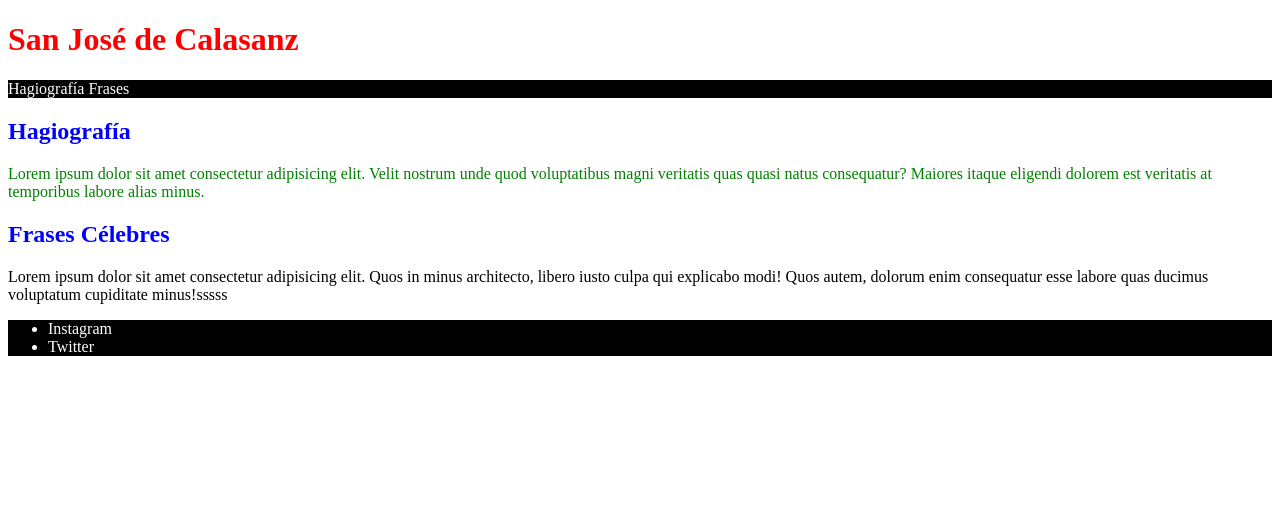
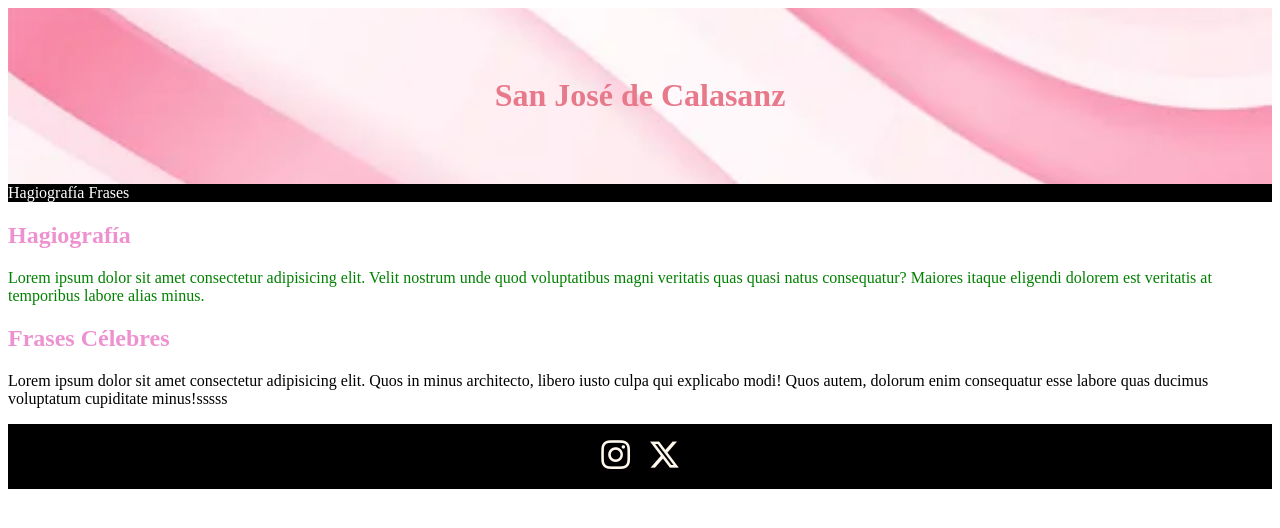
Before and after one commit to pazgonzalezherra/informatica, a plain HTML site: page calasanz.html in a window 1280 px wide. Drawn offline with nearby package versions, Linux system fonts and the light colour scheme.

Commit message:
Add files via upload

```diff
--- a/calasanz.css
+++ b/calasanz.css
@@ -1,9 +1,9 @@
 /*selector de etiqueta*/
 h1{
-color:red;
+color: rgb(231, 121, 138);
 }
 h2{
-color:blue;
+color:rgb(238, 146, 207);
 }
 /*selector de clase*/
 .oscuro{
@@ -14,3 +14,30 @@ color:white;
 #p1{
 color:green;
 }
+header {
+    background-image: url("./fondo.jpg");
+    background-size: cover;
+    background-position: center;
+    text-align: center;
+    padding: 3rem 1rem;
+  }
+  footer {
+    background-color: #8b5e3c;
+    color: #fff8ec;
+    text-align: center;
+    padding: 1rem;
+  }
+
+  footer a {
+    color: #fff8ec;
+    text-decoration: none;
+    font-weight: bold;
+    transition: color 0.3s ease;
+    margin: 0 0.5rem;
+    font-size: 1.8rem;
+    display: inline-block;
+  }
+
+  footer a:hover {
+    color: pink;
+  }
--- a/calasanz.html
+++ b/calasanz.html
@@ -5,6 +5,7 @@
     <meta name="viewport" content="width=device-width, initial-scale=1.0">
     <title>Práctica 1</title>
     <link rel="stylesheet" href="./calasanz.css">
+    <link rel="stylesheet" href="https://cdn.jsdelivr.net/npm/bootstrap-icons@1.13.1/font/bootstrap-icons.min.css">
 </head>
 <body>
     <header>
@@ -25,10 +26,8 @@
         </section>
     </main>
     <footer class=oscuro>
-        <ul>
-    <li>Instagram</li>
-    <li>Twitter</li>
-        </ul>
+    <a><i class="bi bi-instagram"></i></a>
+    <a><i class="bi bi-twitter-x"></i></a>
     </footer>
 </body>
 </html>
```
Also changed, not shown: fondo.jpg (added).
